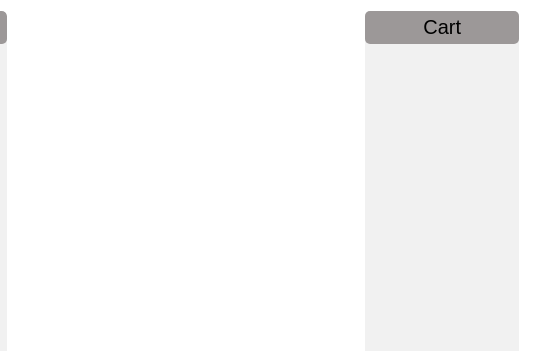
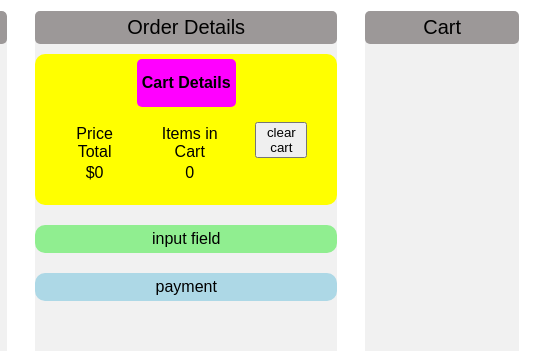
Before and after one commit to drewbawden/DIS111A, a plain HTML site: page websiteFIA2/preorder.html in a window 1280 px wide. Shown: the part 202-553 px from the top of the page, 747-1280 px from the left. Drawn offline with Linux system fonts and the light colour scheme.

Commit message:
FIA2 working on order details

```diff
--- a/websiteFIA2/js/cart.js
+++ b/websiteFIA2/js/cart.js
@@ -1,5 +1,6 @@
 let cartContents = [];
 let priceTotal = 0;
+let itemCount = 0;
 const allProducts = [hotFood].concat([coldFood], [drinks]);
 
 function addToCart(id) {
@@ -40,12 +41,18 @@ function addToCart(id) {
     });
   }
   priceTotal += parseFloat(product.price);
+  itemCount++;
+  displayPriceTotal();
+  displayItemCount();
 }
 
 function clearCart() {
   cartContents = [];
   priceTotal = 0;
+  itemCount = 0;
   document.getElementById("cartContents").innerHTML = "";
+  displayPriceTotal();
+  displayItemCount();
 }
 
 function cartMaxHeight() {
@@ -56,6 +63,16 @@ function cartMaxHeight() {
   cartContainer.style.maxHeight = listContainer.offsetHeight - 69 + "px";
 }
 
+function displayPriceTotal() {
+  const priceDisplay = document.getElementById("priceTotal");
+  priceDisplay.innerHTML = "$" + priceTotal.toFixed(2);
+}
+
+function displayItemCount() {
+  const itemDisplay = document.getElementById("cartItemCount");
+  itemDisplay.innerHTML = itemCount;
+}
+
 window.addEventListener("resize", () => {
   cartMaxHeight();
 });
--- a/websiteFIA2/preorder.html
+++ b/websiteFIA2/preorder.html
@@ -215,6 +215,29 @@
           <div class="productsList" id="drinksParent"></div>
         </div>
       </div>
+      <div class="orderContainer">
+        <div class="orderContainerHeader">Order Details</div>
+        <div class="cartDetailsContainer">
+          <div class="cartDetailsHeader">Cart Details</div>
+          <div class="cartDetails">
+            <div class="priceContainer">
+              <p id="priceLabel">Price Total</p>
+              <p id="priceTotal">$0</p>
+            </div>
+            <div class="itemCountContainer">
+              <div id="cartItemLabel">Items in Cart</div>
+              <div id="cartItemCount">0</div>
+            </div>
+            <div class="clearCartContainer">
+              <button id="clearCartBtn" onClick="clearCart()">
+                clear cart
+              </button>
+            </div>
+          </div>
+        </div>
+        <div class="detailsInputContainer">input field</div>
+        <div class="paymentContainer">payment</div>
+      </div>
       <div class="cartContainer">
         <div class="productContainerName">Cart</div>
         <div id="cartContents"></div>
--- a/websiteFIA2/styles/preorder.css
+++ b/websiteFIA2/styles/preorder.css
@@ -39,4 +39,67 @@
   flex-direction: column;
   overflow: auto;
   align-items: center;
+  scrollbar-color: rgb(186, 72, 72) rgb(166, 166, 166);
+  scrollbar-width: auto;
 }
+.orderContainer {
+  flex: 1;
+  display: flex;
+  flex-direction: column;
+  align-items: center;
+  text-align: center;
+  margin: 14px 14px;
+  background-color: rgb(241, 241, 241);
+  border-radius: 5px;
+}
+.orderContainerHeader {
+  background-color: rgb(156, 152, 152);
+  text-align: center;
+  font-size: 20px;
+  padding: 5px 0;
+  border-radius: 5px;
+  width: 100%;
+}
+.detailsInputContainer,
+.paymentContainer,
+.cartDetailsContainer {
+  display: flex;
+  flex-direction: column;
+  align-items: center;
+  padding: 5px 0;
+  width: 100%;
+  border-radius: 10px;
+  margin: 10px 0;
+}
+.cartDetailsContainer {
+  background-color: yellow;
+}
+.detailsInputContainer {
+  background-color: lightgreen;
+}
+.paymentContainer {
+  background-color: lightblue;
+}
+.cartDetailsHeader {
+  font-weight: bold;
+  padding: 15px 5px;
+  width: fit-content;
+  background-color: magenta;
+  border-radius: 5px;
+}
+.cartDetails {
+  display: flex;
+  flex-direction: row;
+  padding: 0 15px;
+}
+.priceContainer,
+.itemCountContainer,
+.clearCartContainer {
+  padding: 15px 15px;
+}
+#priceLabel,
+#priceTotal,
+#cartItemLabel,
+#cartItemCount {
+  margin: 3px;
+}
```
